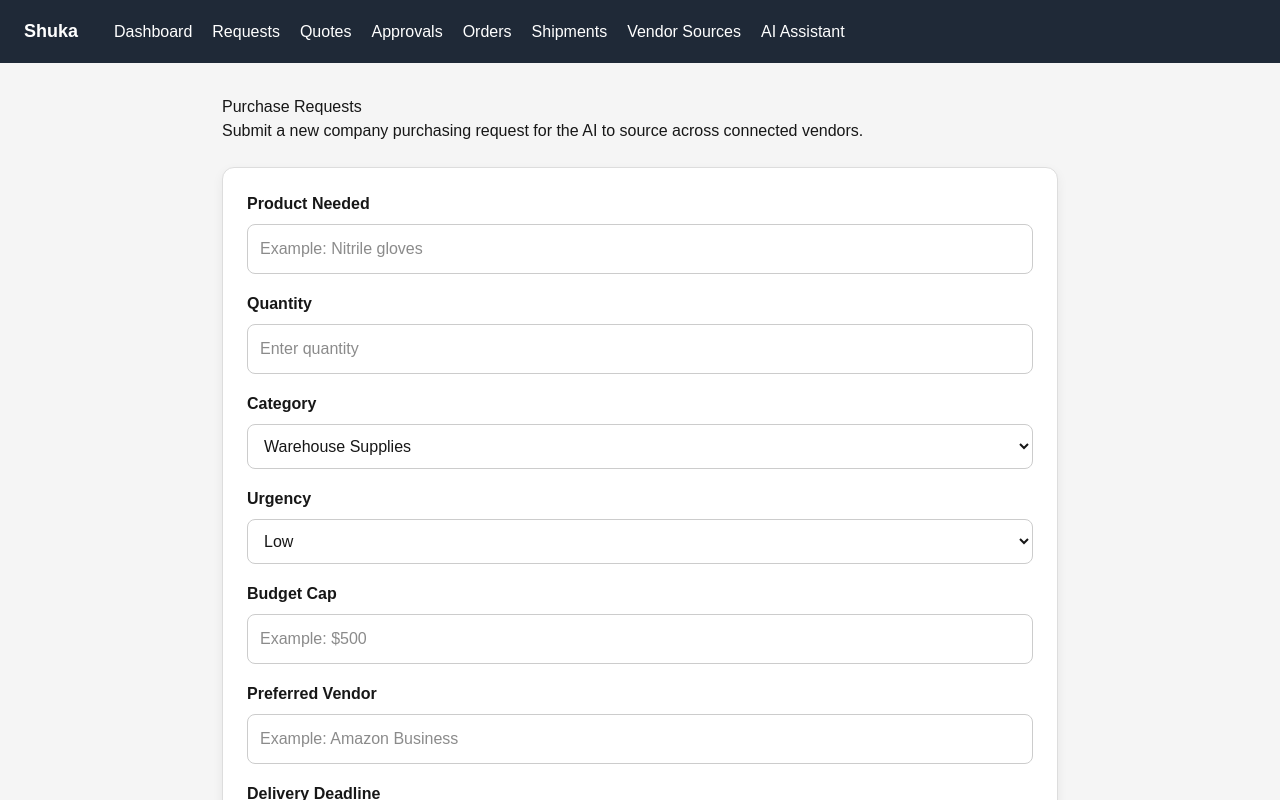
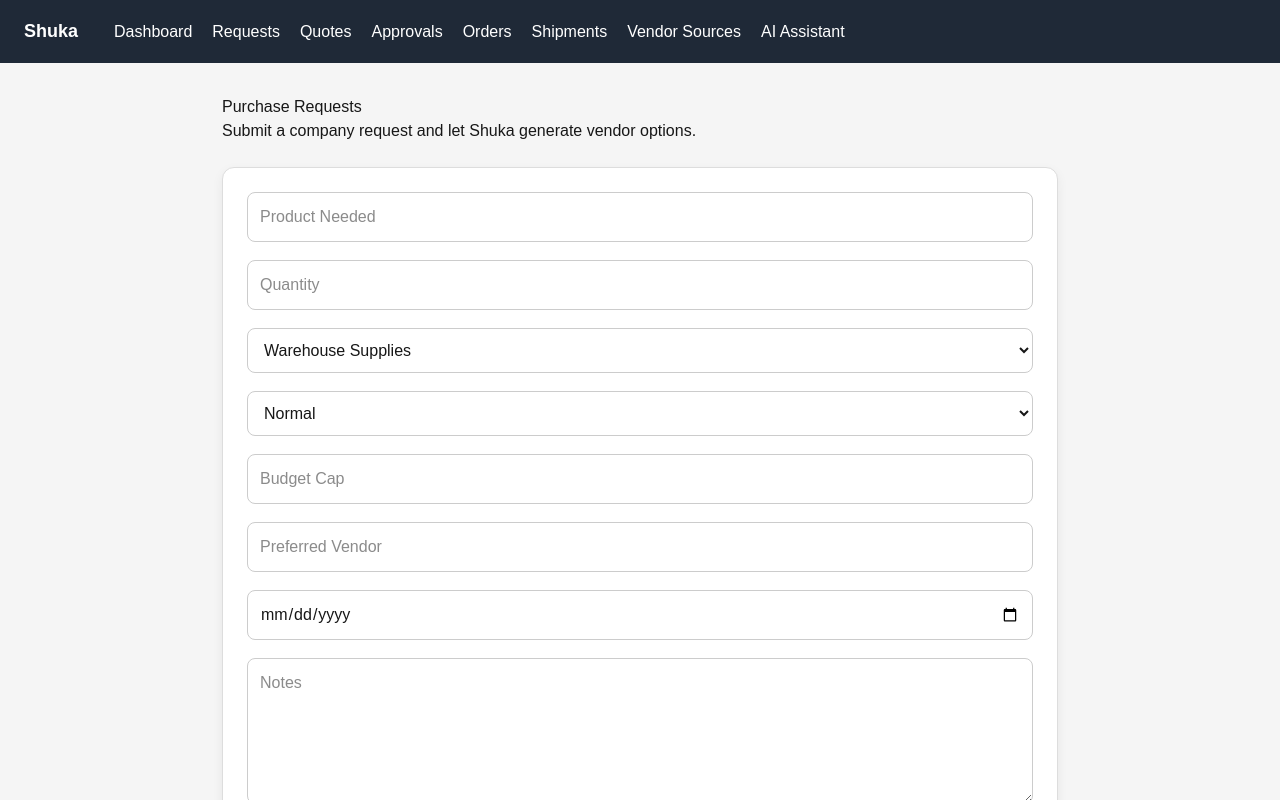
Before and after one commit to Gr33nstonecorp/shuka, a Next.js app: page /requests in a window 1280 px wide. Shown: the top 800 px of the page. Built offline with nearby package versions, Linux system fonts and the light colour scheme.

Commit message:
Update page.tsx

```diff
--- a/app/requests/page.tsx
+++ b/app/requests/page.tsx
@@ -1,10 +1,69 @@
+"use client";
+
+import { useState } from "react";
+
+type FormState = {
+  product: string;
+  quantity: string;
+  category: string;
+  urgency: string;
+  budgetCap: string;
+  preferredVendor: string;
+  deadline: string;
+  notes: string;
+};
+
+const initialState: FormState = {
+  product: "",
+  quantity: "",
+  category: "Warehouse Supplies",
+  urgency: "Normal",
+  budgetCap: "",
+  preferredVendor: "",
+  deadline: "",
+  notes: "",
+};
+
 export default function RequestsPage() {
+  const [form, setForm] = useState<FormState>(initialState);
+  const [status, setStatus] = useState("");
+
+  async function handleSubmit(e: React.FormEvent) {
+    e.preventDefault();
+    setStatus("Submitting...");
+
+    const res = await fetch("/api/requests", {
+      method: "POST",
+      headers: { "Content-Type": "application/json" },
+      body: JSON.stringify({
+        product: form.product,
+        quantity: Number(form.quantity),
+        category: form.category,
+        urgency: form.urgency,
+        budget_cap: Number(form.budgetCap || 0),
+        preferred_vendor: form.preferredVendor || null,
+        deadline: form.deadline || null,
+        notes: form.notes || null,
+      }),
+    });
+
+    if (!res.ok) {
+      const data = await res.json().catch(() => null);
+      setStatus(data?.error || "Failed to create request.");
+      return;
+    }
+
+    setForm(initialState);
+    setStatus("Request submitted.");
+  }
+
   return (
     <main style={{ padding: "32px", maxWidth: "900px", margin: "0 auto" }}>
       <h1 style={{ marginTop: 0 }}>Purchase Requests</h1>
-      <p>Submit a new company purchasing request for the AI to source across connected vendors.</p>
+      <p>Submit a company request and let Shuka generate vendor options.</p>
 
       <form
+        onSubmit={handleSubmit}
         style={{
           marginTop: "24px",
           display: "grid",
@@ -16,49 +75,28 @@ export default function RequestsPage() {
           boxShadow: "0 4px 12px rgba(0,0,0,0.06)",
         }}
       >
-        <div>
-          <label style={{ display: "block", marginBottom: "8px", fontWeight: "bold" }}>
-            Product Needed
-          </label>
         <input
-            type="text"
-            placeholder="Example: Nitrile gloves"
-            style={{
-              width: "100%",
-              padding: "12px",
-              borderRadius: "8px",
-              border: "1px solid #ccc",
-            }}
+          value={form.product}
+          onChange={(e) => setForm({ ...form, product: e.target.value })}
+          placeholder="Product Needed"
+          required
+          style={{ width: "100%", padding: "12px", borderRadius: "8px", border: "1px solid #ccc" }}
         />
-        </div>
 
-        <div>
-          <label style={{ display: "block", marginBottom: "8px", fontWeight: "bold" }}>
-            Quantity
-          </label>
         <input
           type="number"
-            placeholder="Enter quantity"
-            style={{
-              width: "100%",
-              padding: "12px",
-              borderRadius: "8px",
-              border: "1px solid #ccc",
-            }}
+          value={form.quantity}
+          onChange={(e) => setForm({ ...form, quantity: e.target.value })}
+          placeholder="Quantity"
+          required
+          min={1}
+          style={{ width: "100%", padding: "12px", borderRadius: "8px", border: "1px solid #ccc" }}
         />
-        </div>
 
-        <div>
-          <label style={{ display: "block", marginBottom: "8px", fontWeight: "bold" }}>
-            Category
-          </label>
         <select
-            style={{
-              width: "100%",
-              padding: "12px",
-              borderRadius: "8px",
-              border: "1px solid #ccc",
-            }}
+          value={form.category}
+          onChange={(e) => setForm({ ...form, category: e.target.value })}
+          style={{ width: "100%", padding: "12px", borderRadius: "8px", border: "1px solid #ccc" }}
         >
           <option>Warehouse Supplies</option>
           <option>Packaging</option>
@@ -67,89 +105,49 @@ export default function RequestsPage() {
           <option>Maintenance</option>
           <option>Other</option>
         </select>
-        </div>
 
-        <div>
-          <label style={{ display: "block", marginBottom: "8px", fontWeight: "bold" }}>
-            Urgency
-          </label>
         <select
-            style={{
-              width: "100%",
-              padding: "12px",
-              borderRadius: "8px",
-              border: "1px solid #ccc",
-            }}
+          value={form.urgency}
+          onChange={(e) => setForm({ ...form, urgency: e.target.value })}
+          style={{ width: "100%", padding: "12px", borderRadius: "8px", border: "1px solid #ccc" }}
         >
           <option>Low</option>
           <option>Normal</option>
           <option>High</option>
           <option>Critical</option>
         </select>
-        </div>
 
-        <div>
-          <label style={{ display: "block", marginBottom: "8px", fontWeight: "bold" }}>
-            Budget Cap
-          </label>
         <input
-            type="text"
-            placeholder="Example: $500"
-            style={{
-              width: "100%",
-              padding: "12px",
-              borderRadius: "8px",
-              border: "1px solid #ccc",
-            }}
+          type="number"
+          value={form.budgetCap}
+          onChange={(e) => setForm({ ...form, budgetCap: e.target.value })}
+          placeholder="Budget Cap"
+          min={0}
+          step="0.01"
+          style={{ width: "100%", padding: "12px", borderRadius: "8px", border: "1px solid #ccc" }}
         />
-        </div>
 
-        <div>
-          <label style={{ display: "block", marginBottom: "8px", fontWeight: "bold" }}>
-            Preferred Vendor
-          </label>
         <input
-            type="text"
-            placeholder="Example: Amazon Business"
-            style={{
-              width: "100%",
-              padding: "12px",
-              borderRadius: "8px",
-              border: "1px solid #ccc",
-            }}
+          value={form.preferredVendor}
+          onChange={(e) => setForm({ ...form, preferredVendor: e.target.value })}
+          placeholder="Preferred Vendor"
+          style={{ width: "100%", padding: "12px", borderRadius: "8px", border: "1px solid #ccc" }}
         />
-        </div>
 
-        <div>
-          <label style={{ display: "block", marginBottom: "8px", fontWeight: "bold" }}>
-            Delivery Deadline
-          </label>
         <input
           type="date"
-            style={{
-              width: "100%",
-              padding: "12px",
-              borderRadius: "8px",
-              border: "1px solid #ccc",
-            }}
+          value={form.deadline}
+          onChange={(e) => setForm({ ...form, deadline: e.target.value })}
+          style={{ width: "100%", padding: "12px", borderRadius: "8px", border: "1px solid #ccc" }}
         />
-        </div>
 
-        <div>
-          <label style={{ display: "block", marginBottom: "8px", fontWeight: "bold" }}>
-            Notes
-          </label>
         <textarea
+          value={form.notes}
+          onChange={(e) => setForm({ ...form, notes: e.target.value })}
           rows={5}
-            placeholder="Add specifications, approved brands, or purchasing rules..."
-            style={{
-              width: "100%",
-              padding: "12px",
-              borderRadius: "8px",
-              border: "1px solid #ccc",
-            }}
+          placeholder="Notes"
+          style={{ width: "100%", padding: "12px", borderRadius: "8px", border: "1px solid #ccc" }}
         />
-        </div>
 
         <button
           type="submit"
@@ -165,6 +163,8 @@ export default function RequestsPage() {
         >
           Submit Request
         </button>
+
+        {status && <p style={{ margin: 0 }}>{status}</p>}
       </form>
     </main>
   );
```
Lines whose indentation alone changed are shown as unchanged.
